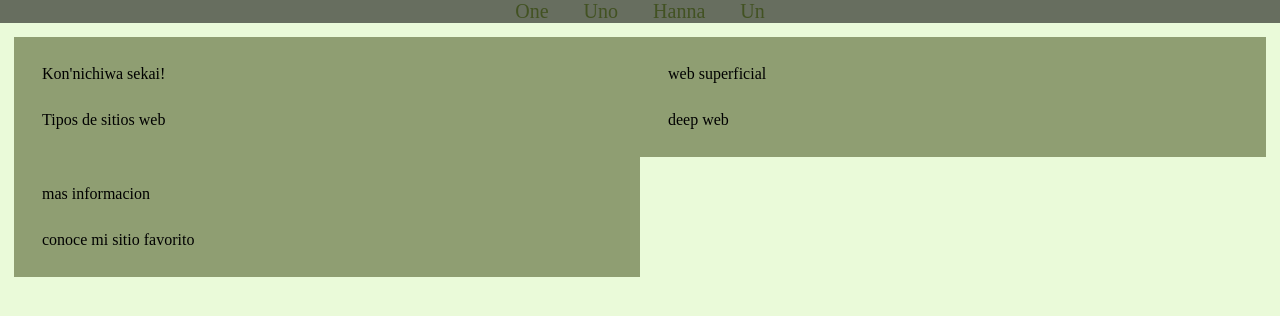
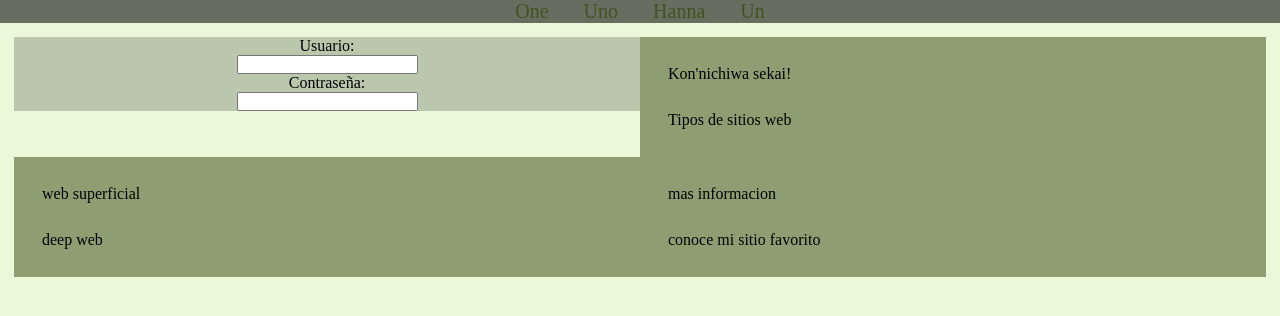
Before and after one commit to Julibc/trabajo-de-programacion, a plain HTML site: page Julibc/index.html in a window 1280 px wide. Drawn offline with Linux system fonts and the light colour scheme.

Commit message:
Actualizar index.html

```diff
--- a/Julibc/index.html
+++ b/Julibc/index.html
@@ -44,6 +44,17 @@
     	 	.container div  {
      			background-color: #8F9E72;
         		}
+       .login form {
+        background-color:#BAC7AD;
+        text-align: center;
+          }
+       .login-form-input {
+        margin-top:8px;
+        margin-bottpm:8px;
+          }
+        form {
+         background-color: #BAC7AD;
+          }
 
       @media screen and (max-width: 480px) {
       		* {
@@ -87,6 +98,16 @@
         </header>
 
        <div class="container">
+  <section class="login">
+        <form>
+         <label for="user"> Usuario: </label><br>
+         <input type="text">
+         <br>
+         <label for="user"> Contraseña: </label><br>
+         <input type="password">
+         <br>
+        </form>
+   </section>
 		<section>
         	<div clas="content1">
             	<div> Kon'nichiwa sekai! </div>
```
